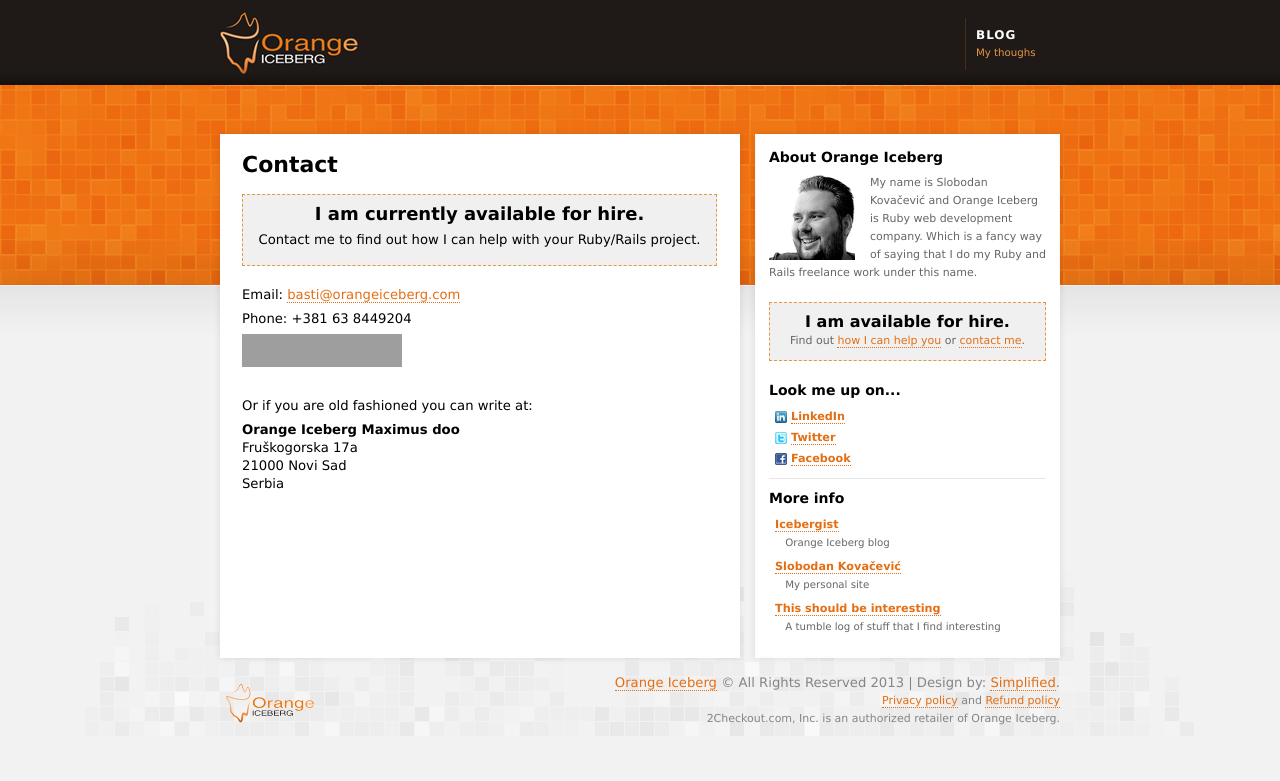
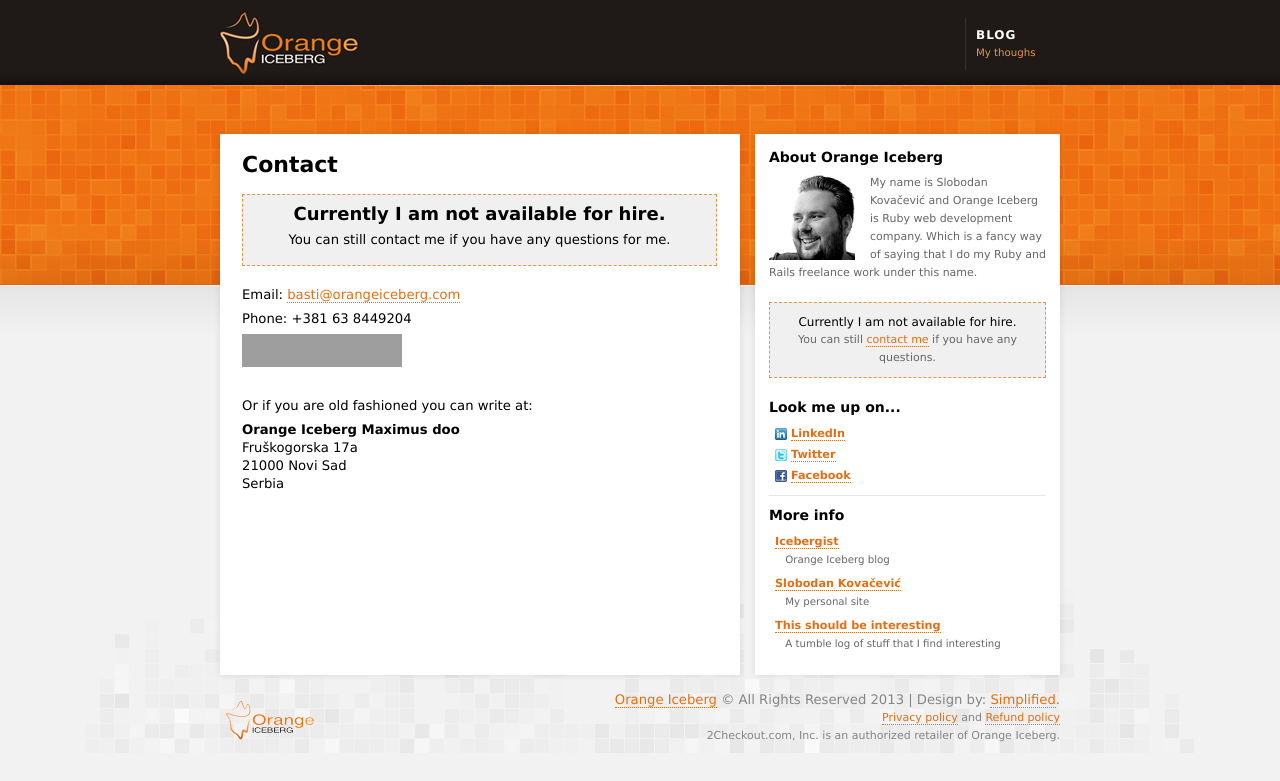
Before and after one commit to basti/orangeiceberg.com, a Jekyll site: the page built from contact/index.html, in a window 1280 px wide. Shown: the top 781 px of the page. Built offline with Jekyll 4.4.1, drawn with Linux system fonts in a browser that asks for light colours; Markdown is read by kramdown in place of the engine named in the settings; grey boxes are pictures that could not be loaded.

Commit message:
No longer available for hire.

```diff
--- a/_layouts/oi.html
+++ b/_layouts/oi.html
@@ -65,10 +65,18 @@ navigation:
 
         {% if page.url != "/contact/index.html" %}
           <div class="hire_me_box">
+            {% comment %}
             <strong>I am available for hire.</strong>
             <p class="clearfix">
               Find out <a href="/what-i-do">how I can help you</a> or
               <a href="/contact">contact me</a>.
+            </p>
+            {% endcomment %}
+            Currently I am not available for hire.
+            <p class="clearfix">
+              You can still
+              <a href="/contact">contact me</a>
+              if you have any questions.
             </p>
           </div>
         {% else %}
--- a/contact/index.html
+++ b/contact/index.html
@@ -4,9 +4,15 @@ title: Contact
 ---
 
 <div class="hire_me_box">
+  {% comment %}
   <strong>I am currently available for hire.</strong>
   <p>
     Contact me to find out how I can help with your Ruby/Rails project.
+  </p>
+  {% endcomment %}
+  <strong>Currently I am not available for hire.</strong>
+  <p>
+    You can still contact me if you have any questions for me.
   </p>
 </div>
 
```
